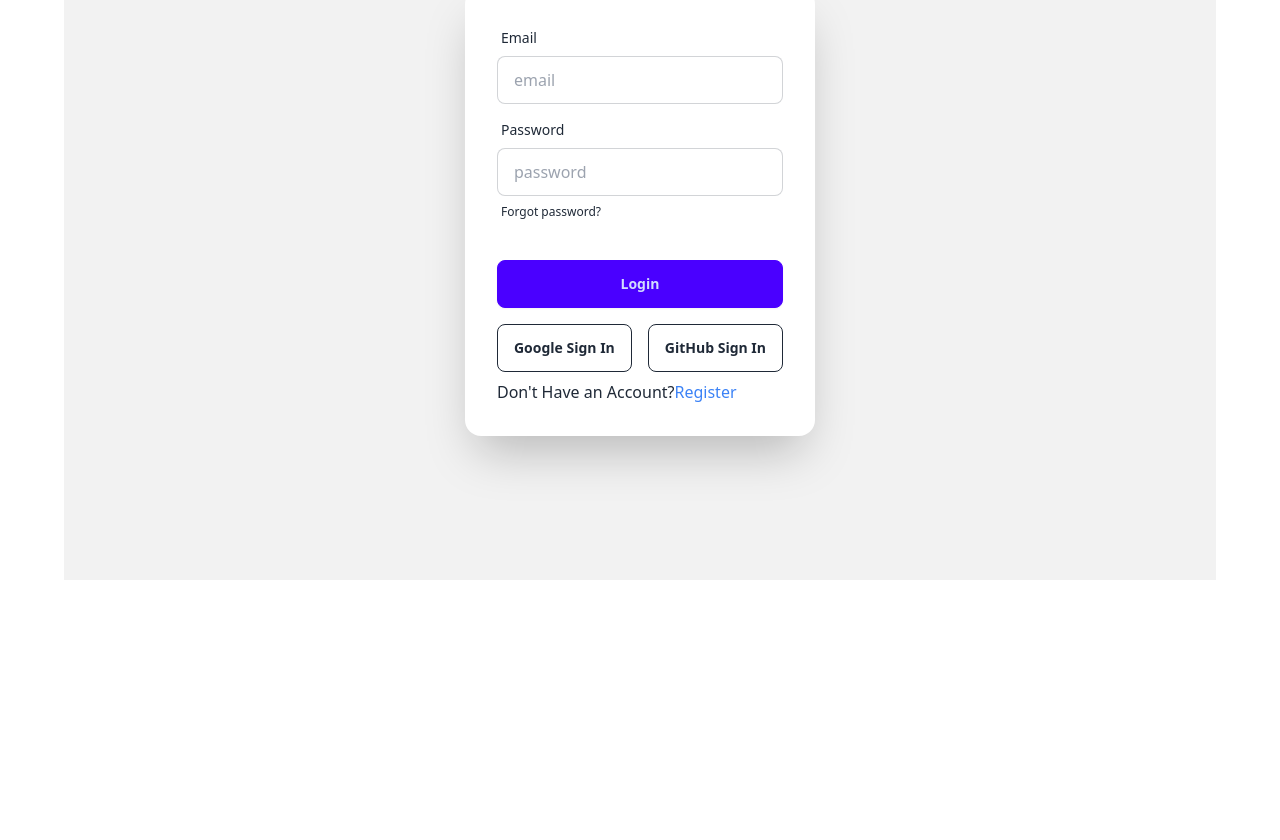
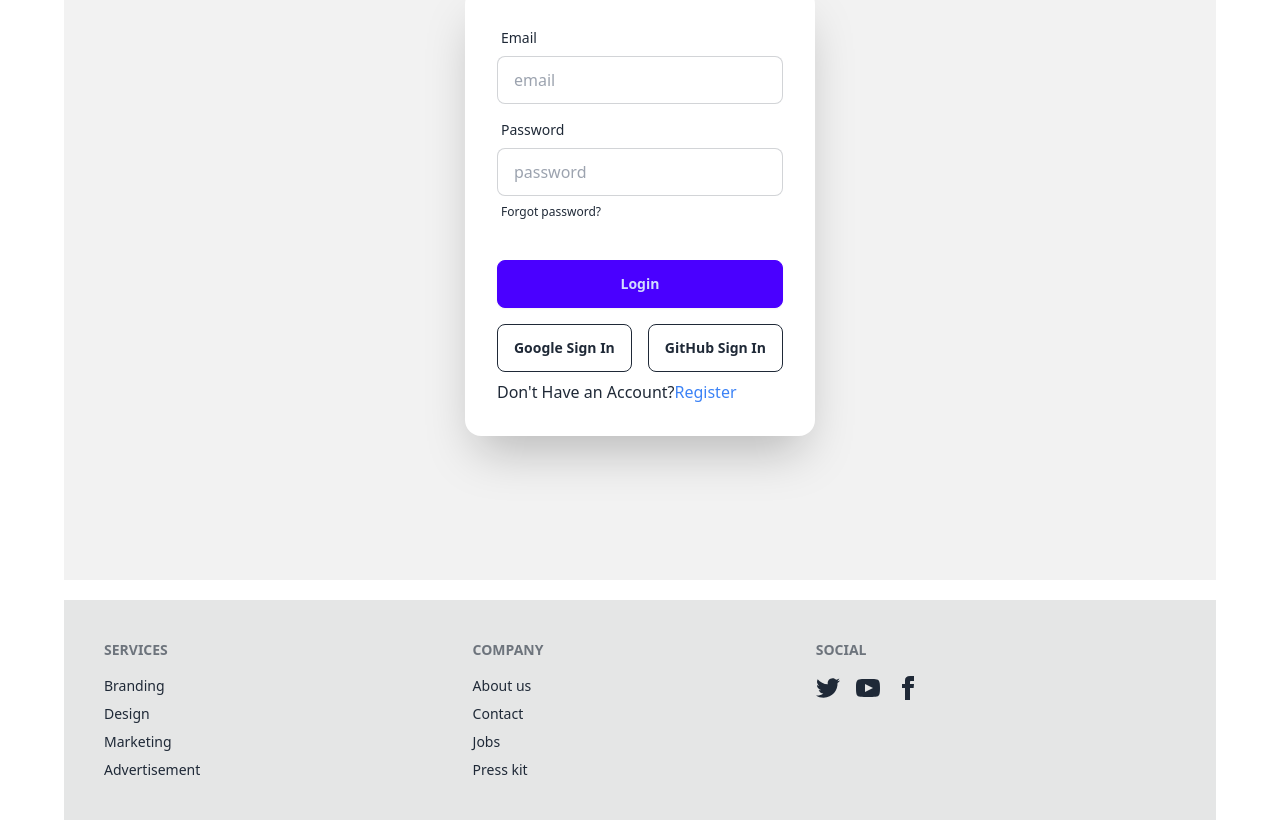
Before and after one commit to imranhasan2/mintie-art-and-craft-client, a React (Vite) app: page /login in a window 1280 px wide. Shown: the part 288-1128 px from the top of the page. Before the commit the page ends 868 px from the top, so only its background shows below. Built offline with nearby package versions, Linux system fonts and the light colour scheme; no server answers.

Commit message:
user craft item added on my art and craft section

```diff
--- a/src/Header/Header.jsx
+++ b/src/Header/Header.jsx
@@ -28,7 +28,7 @@ const Header = () => {
                     backgroundColor: isActive ? "green" : "",
                 };
             }}>Add Craft Item</NavLink></li>
-        <li><NavLink to="list" style={({ isActive }) => {
+        <li><NavLink to="my" style={({ isActive }) => {
             return {
                 fontWeight: isActive ? "bold" : "",
                 backgroundColor: isActive ? "green" : "",
--- /dev/null
+++ b/src/Pages/Footer.jsx
@@ -0,0 +1,32 @@
+
+
+const Footer = () => {
+    return (
+        <footer className="footer p-10 bg-base-300 text-base-content mt-5 mb-5">
+            <nav>
+                <h6 className="footer-title">Services</h6>
+                <a className="link link-hover">Branding</a>
+                <a className="link link-hover">Design</a>
+                <a className="link link-hover">Marketing</a>
+                <a className="link link-hover">Advertisement</a>
+            </nav>
+            <nav>
+                <h6 className="footer-title">Company</h6>
+                <a className="link link-hover">About us</a>
+                <a className="link link-hover">Contact</a>
+                <a className="link link-hover">Jobs</a>
+                <a className="link link-hover">Press kit</a>
+            </nav>
+            <nav>
+                <h6 className="footer-title">Social</h6>
+                <div className="grid grid-flow-col gap-4">
+                    <a><svg xmlns="http://www.w3.org/2000/svg" width="24" height="24" viewBox="0 0 24 24" className="fill-current"><path d="M24 4.557c-.883.392-1.832.656-2.828.775 1.017-.609 1.798-1.574 2.165-2.724-.951.564-2.005.974-3.127 1.195-.897-.957-2.178-1.555-3.594-1.555-3.179 0-5.515 2.966-4.797 6.045-4.091-.205-7.719-2.165-10.148-5.144-1.29 2.213-.669 5.108 1.523 6.574-.806-.026-1.566-.247-2.229-.616-.054 2.281 1.581 4.415 3.949 4.89-.693.188-1.452.232-2.224.084.626 1.956 2.444 3.379 4.6 3.419-2.07 1.623-4.678 2.348-7.29 2.04 2.179 1.397 4.768 2.212 7.548 2.212 9.142 0 14.307-7.721 13.995-14.646.962-.695 1.797-1.562 2.457-2.549z"></path></svg></a>
+                    <a><svg xmlns="http://www.w3.org/2000/svg" width="24" height="24" viewBox="0 0 24 24" className="fill-current"><path d="M19.615 3.184c-3.604-.246-11.631-.245-15.23 0-3.897.266-4.356 2.62-4.385 8.816.029 6.185.484 8.549 4.385 8.816 3.6.245 11.626.246 15.23 0 3.897-.266 4.356-2.62 4.385-8.816-.029-6.185-.484-8.549-4.385-8.816zm-10.615 12.816v-8l8 3.993-8 4.007z"></path></svg></a>
+                    <a><svg xmlns="http://www.w3.org/2000/svg" width="24" height="24" viewBox="0 0 24 24" className="fill-current"><path d="M9 8h-3v4h3v12h5v-12h3.642l.358-4h-4v-1.667c0-.955.192-1.333 1.115-1.333h2.885v-5h-3.808c-3.596 0-5.192 1.583-5.192 4.615v3.385z"></path></svg></a>
+                </div>
+            </nav>
+        </footer>
+    );
+};
+
+export default Footer;
--- a/src/Pages/Login.jsx
+++ b/src/Pages/Login.jsx
@@ -24,10 +24,22 @@ const Login = () => {
         signIn(email, password)
             .then(result => {
                 console.log(result.user)
+                Swal.fire({
+                    title: 'Success!',
+                    text: 'Login SuccessFully',
+                    icon: 'Success',
+                    confirmButtonText: 'ok'
+                })
 
             })
             .catch(error => {
                 console.error(error)
+                Swal.fire({
+                    title: 'error',
+                    text: 'provide a valid email and pass',
+                    icon: 'error',
+                    confirmButtonText: 'ok'
+                })
             })
     }
 
--- /dev/null
+++ b/src/Pages/MyArtAndCraftList.jsx
@@ -0,0 +1,28 @@
+import { useContext, useEffect, useState } from "react";
+import { AuthContext } from "../Provider/AuthProvider";
+import { key } from "localforage";
+import MyartCraft from "./MyartCraft";
+
+
+const MyArtAndCraftList = () => {
+
+    const { user } = useContext(AuthContext)
+    const [items, setItem] = useState([])
+
+    useEffect(() => {
+        fetch(`http://localhost:5000/my/${user?.email}`)
+            .then(res => res.json())
+            .then(data => {
+                setItem(data)
+            })
+    }, [user])
+    return (
+        <div className="grid grid-cols-1 md:grid-cols-3 lg:grid-cols-3 mt-8 mb-8 gap-4">
+            {
+                items.map(item =><MyartCraft key={item._id} item={item}></MyartCraft>)
+            }
+        </div>
+    );
+};
+
+export default MyArtAndCraftList;
--- /dev/null
+++ b/src/Pages/MyartCraft.jsx
@@ -0,0 +1,31 @@
+
+
+const MyartCraft = ({ item }) => {
+
+
+    const { image, itemName, subcategoryName, Short_description, Price, Rating, Customization, processing_time, Stock_Status, } = item
+
+    return (
+        <div>
+
+            <div  >
+                <div className="card  bg-base-100 shadow-xl">
+                    <figure><img className="h-[350px]" src={image} alt="Shoes" /></figure>
+                    <div className="card-body">
+                        <h2 className="card-title">
+                            {itemName}
+                            <div className="badge badge-secondary">{subcategoryName}</div>
+                        </h2>
+                        <p>{Short_description.slice(0,20)}</p>
+                        <div className="card-actions justify-end">
+                            <div className="badge badge-outline">Fashion</div>
+                            <div className="badge badge-outline">Products</div>
+                        </div>
+                    </div>
+                </div>
+            </div>
+        </div>
+    );
+};
+
+export default MyartCraft;
--- a/src/Root/Root.jsx
+++ b/src/Root/Root.jsx
@@ -1,5 +1,6 @@
 import { Outlet } from "react-router-dom";
 import Header from "../Header/Header";
+import Footer from "../Pages/Footer";
 
 
 const Root = () => {
@@ -7,6 +8,7 @@ const Root = () => {
         <div  className="max-w-6xl mx-auto" >
             <Header></Header>
             <Outlet></Outlet>
+            <Footer></Footer>
         </div>
     );
 };
--- a/src/Routes/Routes.jsx
+++ b/src/Routes/Routes.jsx
@@ -12,6 +12,7 @@ import AddCraftItem from "../Pages/AddCraftItem";
 import Protected from "../Protected/Protected";
 import AllArtAndCraftItem from "../Pages/AllArtAndCraftItem";
 import ArtViewDetails from "../Pages/ArtViewDetails";
+import MyArtAndCraftList from "../Pages/MyArtAndCraftList";
 
 
 
@@ -55,7 +56,13 @@ const router = createBrowserRouter([
                 element: <Protected>
                     <ArtViewDetails></ArtViewDetails>
                 </Protected>,
-                loader: ({params}) => fetch (`http://localhost:5000/artView/${params.id}`)
+                loader: ({ params }) => fetch(`http://localhost:5000/artView/${params.id}`)
+            }, {
+                path: '/my',
+                element: <Protected>
+                    <MyArtAndCraftList></MyArtAndCraftList>
+                </Protected>,
+
             }
 
         ]
--- /dev/null
+++ b/src/style.css
@@ -0,0 +1,33 @@
+#app { height: 100% }
+html,
+body {
+  position: relative;
+  height: 100%;
+}
+
+body {
+  background: #eee;
+  font-family: Helvetica Neue, Helvetica, Arial, sans-serif;
+  font-size: 14px;
+  color: #000;
+  margin: 0;
+  padding: 0;
+}
+
+.swiper {
+  width: 100%;
+  padding-top: 50px;
+  padding-bottom: 50px;
+}
+
+.swiper-slide {
+  background-position: center;
+  background-size: cover;
+  width: 300px;
+  height: 300px;
+}
+
+.swiper-slide img {
+  display: block;
+  width: 100%;
+}
```
Also changed, not shown: src/Banner/Banner.jsx (+37 -36 lines).
